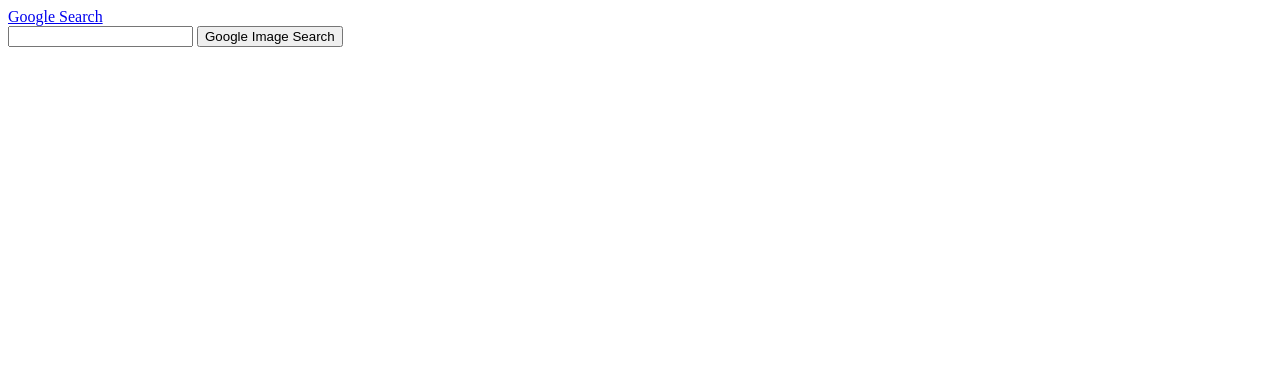
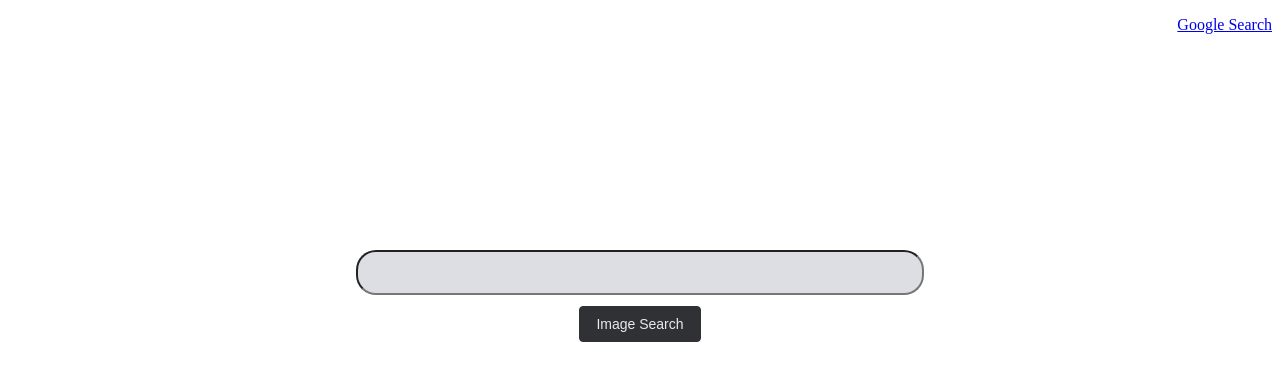
Before and after one commit to abhinav161195/abhinav161195.github.io, a plain HTML site: page image_search.html in a window 1280 px wide. Drawn offline with Linux system fonts and the light colour scheme.

Commit message:
second of the day

```diff
--- a/image_search.html
+++ b/image_search.html
@@ -2,12 +2,44 @@
 <html lang="en">
     <head>
         <title>Image Search</title>
+        <style>
+            p {
+                text-align: right;
+            }
+            .searchBox {
+                margin-top: 200px;
+                height: 39px;
+                width: 560px;
+                border-radius: 20px;
+                background-color: rgb(221, 221, 228);
+            }
+            body {
+                text-align: center;
+            }
+            .searchButton {
+                background-color: #303134;
+                border: 1px solid #303134;
+                border-radius: 4px;
+                color: #e8eaed;
+                font-family: arial,sans-serif;
+                font-size: 14px;
+                margin: 11px 4px;
+                padding: 0 16px;
+                line-height: 27px;
+                height: 36px;
+                min-width: 54px;
+                text-align: center;
+                cursor: pointer;
+                user-select: none;
+            }
+        </style>
     </head>
     <body>
-        <a href="index.html" style="text-align: right;">Google Search</a>
-        <form action="https://www.images.google.com/images">
-            <input type="text" name="q">
-            <input type="submit" value="Google Image Search">
-        </form>
+        <p><a href="index.html">Google Search</a></p>
+        <form action="https://www.google.com/search">
+            <input class="searchBox" type="text" name="q" id="box">
+            <input type="hidden" name="tbm" value="isch"> <br>
+            <input class="searchButton" type="submit" value="Image Search" >
+          </form>
     </body>
 </html>
```
Also changed, not shown: index.html (+36 -4 lines).
